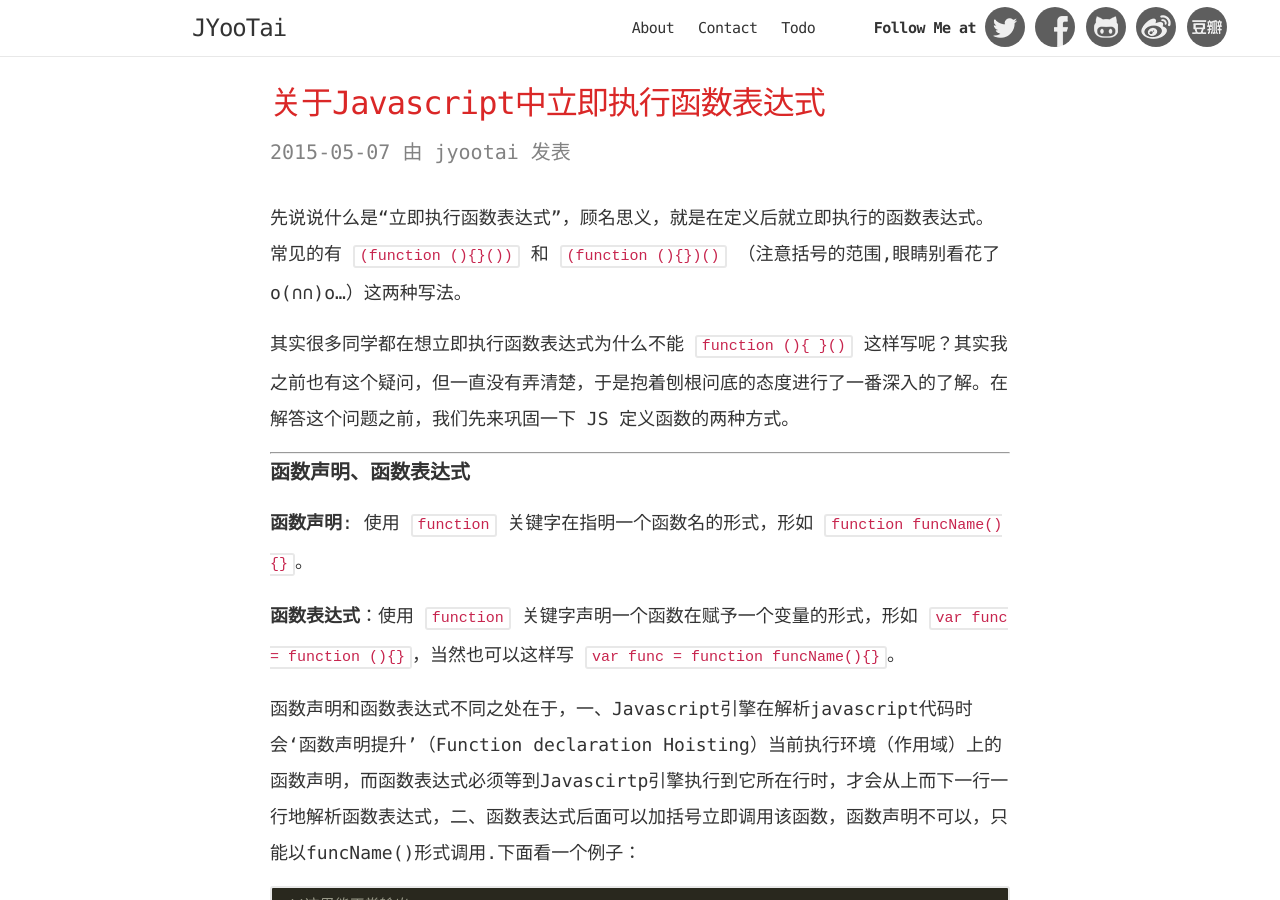
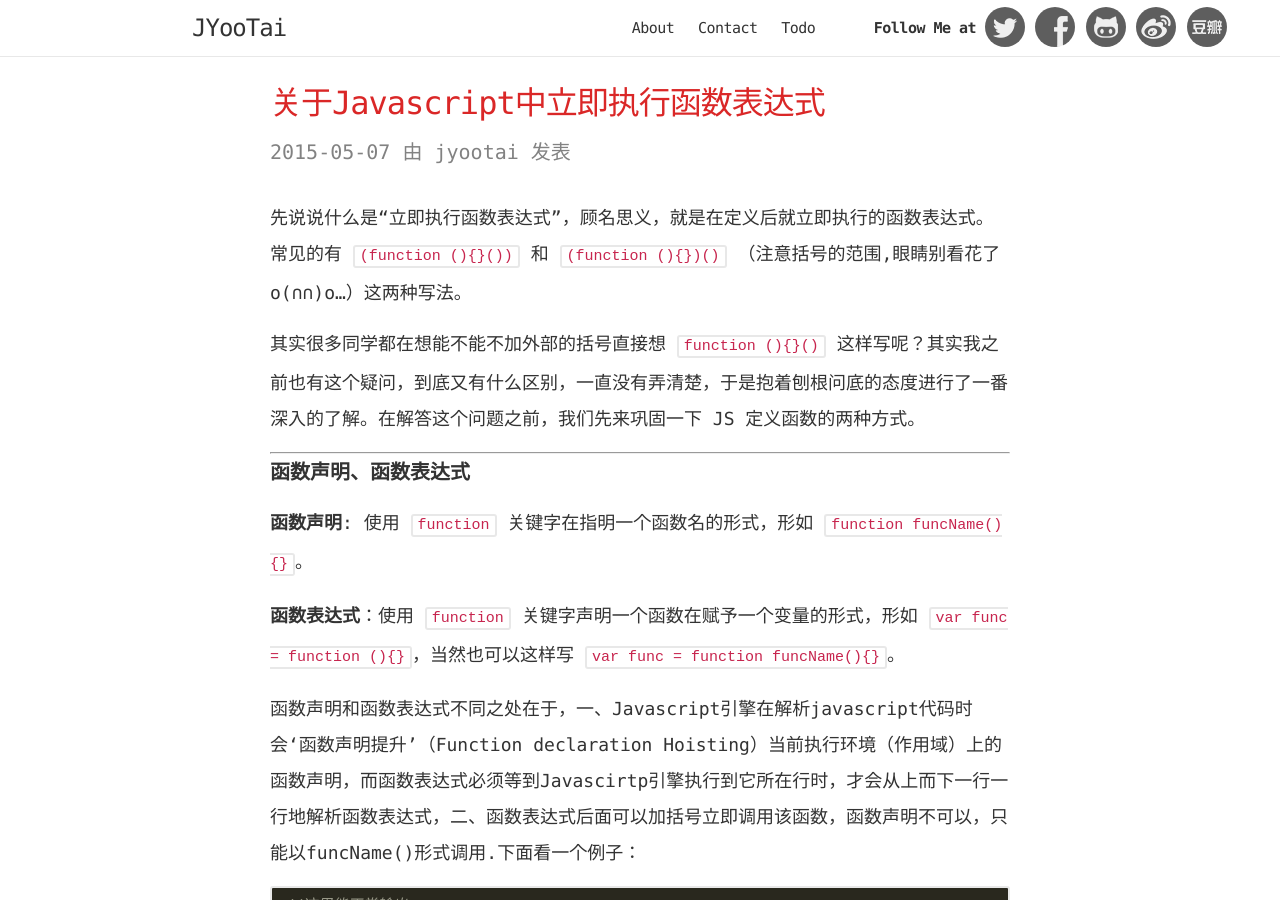
Before and after one commit to jyootai/jyootai.github.com, a Jekyll site: the page built from _posts/2015/2015-05-07-javascript-mmediately-invoked-function-expression.md, in a window 1280 px wide and 900 px high. Built offline with Jekyll 4.4.1, drawn with Linux system fonts in a browser that asks for light colours; comment, search, counter and statistics services are not loaded.

Commit message:
modify expression

```diff
--- a/_posts/2015/2015-05-07-javascript-mmediately-invoked-function-expression.md
+++ b/_posts/2015/2015-05-07-javascript-mmediately-invoked-function-expression.md
@@ -11,7 +11,7 @@ categories: blog
 
 先说说什么是“立即执行函数表达式”，顾名思义，就是在定义后就立即执行的函数表达式。常见的有 `(function (){}())` 和 `(function (){})()` （注意括号的范围,眼睛别看花了o(∩∩)o...）这两种写法。
 
-其实很多同学都在想立即执行函数表达式为什么不能 `function (){ }()` 这样写呢？其实我之前也有这个疑问，但一直没有弄清楚，于是抱着刨根问底的态度进行了一番深入的了解。在解答这个问题之前，我们先来巩固一下 JS 定义函数的两种方式。
+其实很多同学都在想能不能不加外部的括号直接想 `function (){}()` 这样写呢？其实我之前也有这个疑问，到底又有什么区别，一直没有弄清楚，于是抱着刨根问底的态度进行了一番深入的了解。在解答这个问题之前，我们先来巩固一下 JS 定义函数的两种方式。
 
 ---
 
```
